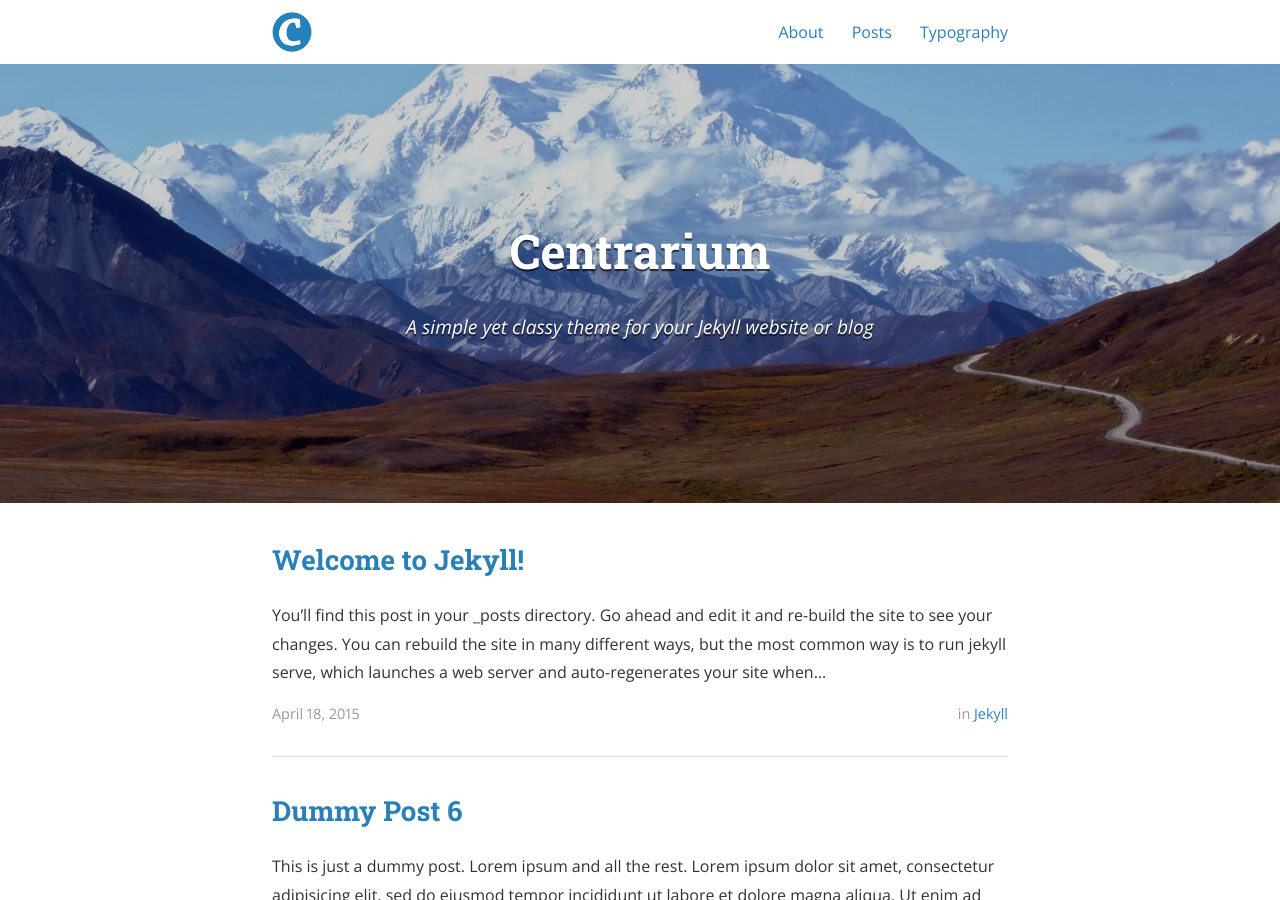
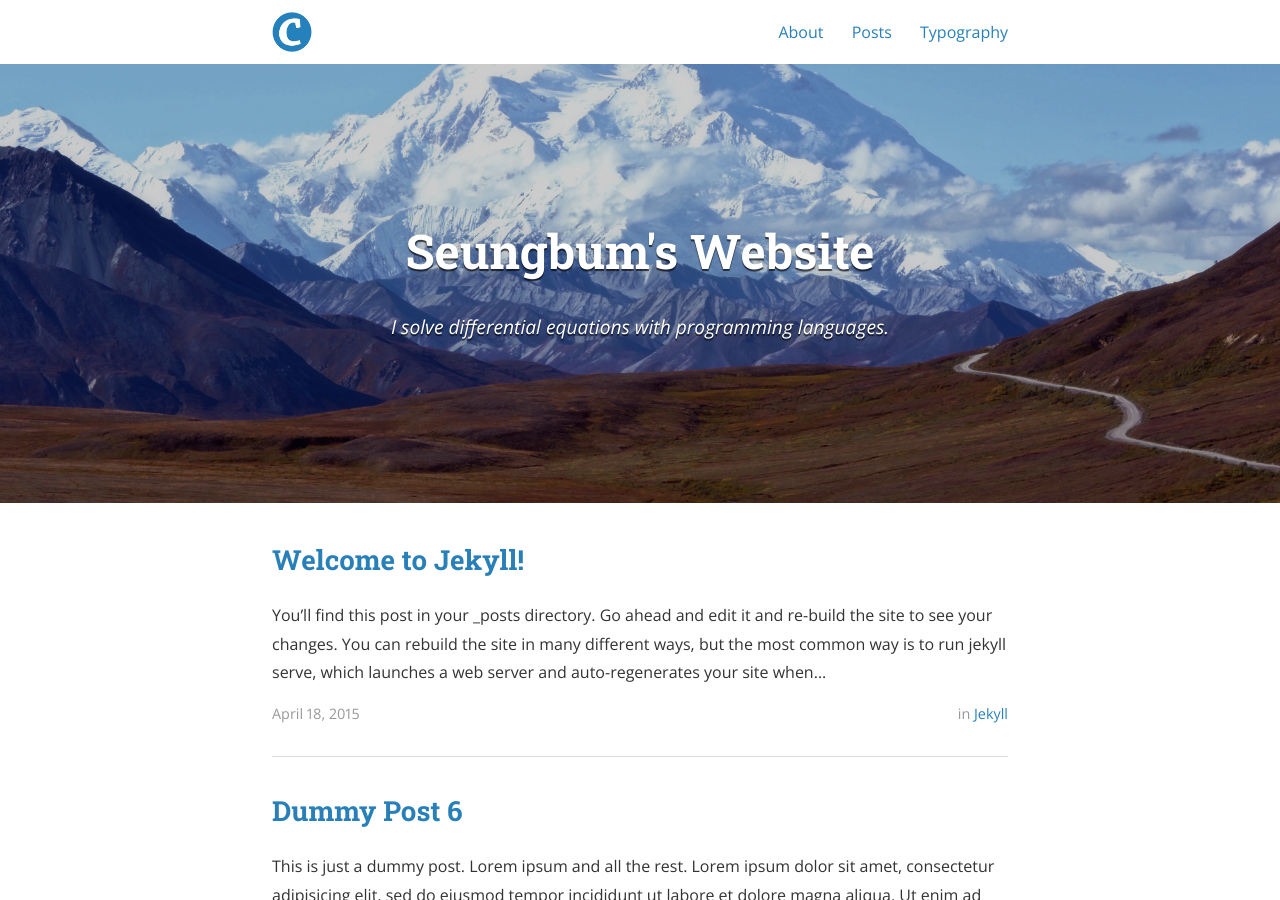
Before and after one commit to saewootuigim/saewootuigim.github.io, a Jekyll site: the page built from index.html, in a window 1280 px wide and 900 px high. Built offline with Jekyll 4.4.1, drawn with Linux system fonts in a browser that asks for light colours; nearby versions of some CDN libraries; the list of posts is cut into pages by our own code; some of the changed text lies outside the part shown.

Commit message:
_config.yml adjustment 1

```diff
--- a/_config.yml
+++ b/_config.yml
@@ -9,17 +9,17 @@ exclude:
   - "/vendor/"
 
 # Site settings
-title: Centrarium
-subtitle: "A simple yet classy theme for your Jekyll website or blog"
-email: blcentra@gmail.com
-name: Ben Centra
+title: "Seungbum's Website"
+subtitle: "I solve differential equations with programming languages."
+email: "findseungbum@gmail.com"
+name: "Seungbum Koo"
 description: >
-  A simple yet classy theme for your Jekyll website or blog.
+  Jekyll website.
 # Base URL of site (i.e. /blog). It should always start with a slash,
 # and never end with a slash. Set it to a blank value if hosting at the
 # root of your server.
-baseurl: "" # the subpath of your site, e.g. /blog/
-url: "http://bencentra.github.io" # the base hostname & protocol for your site
+baseurl: "/" # the subpath of your site, e.g. /blog/
+url: "http://saewootuigim.github.io" # the base hostname & protocol for your site
 cover: "/assets/header_image.jpg"
 logo: "/assets/logo.png"
 
```
